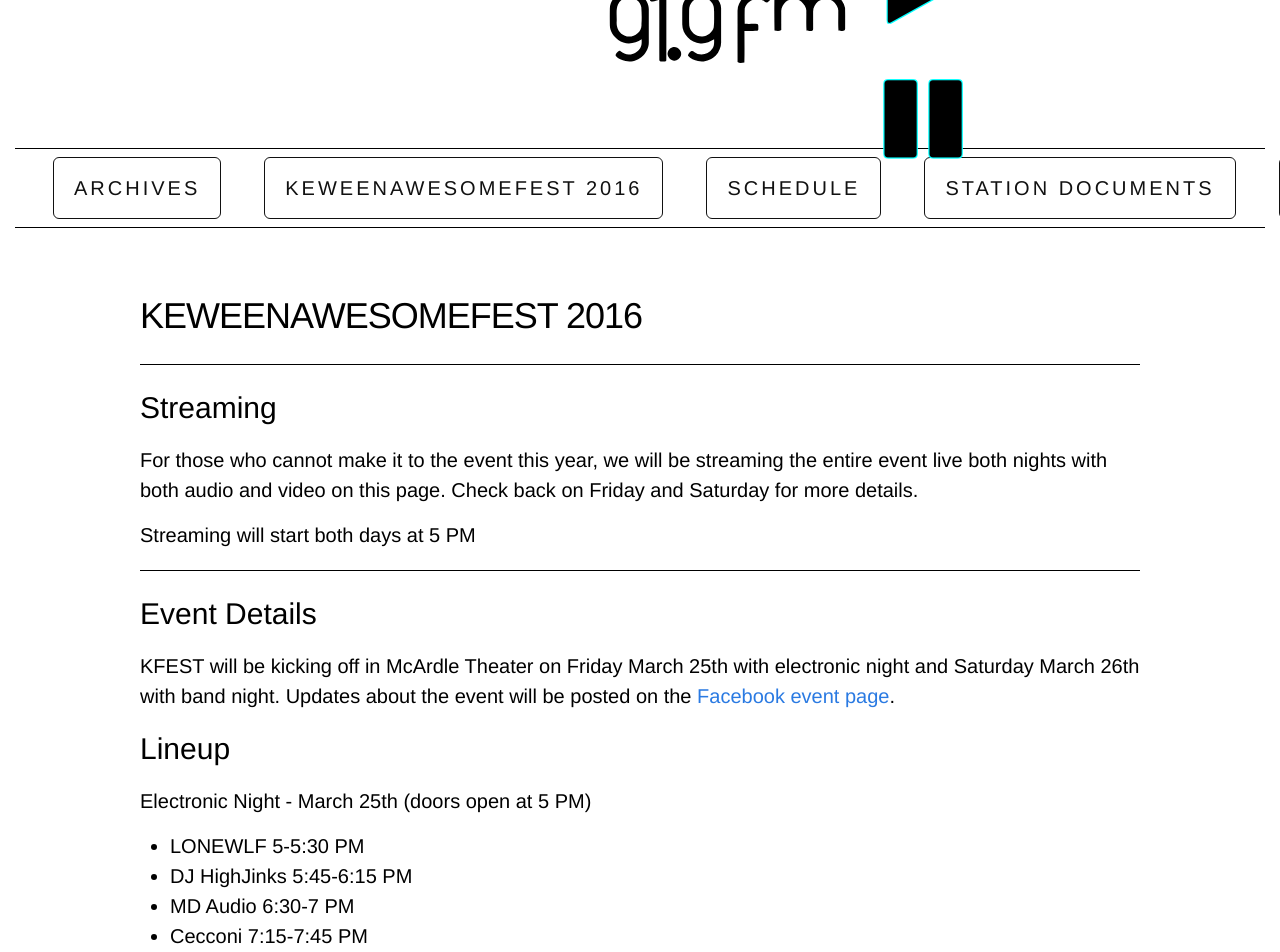
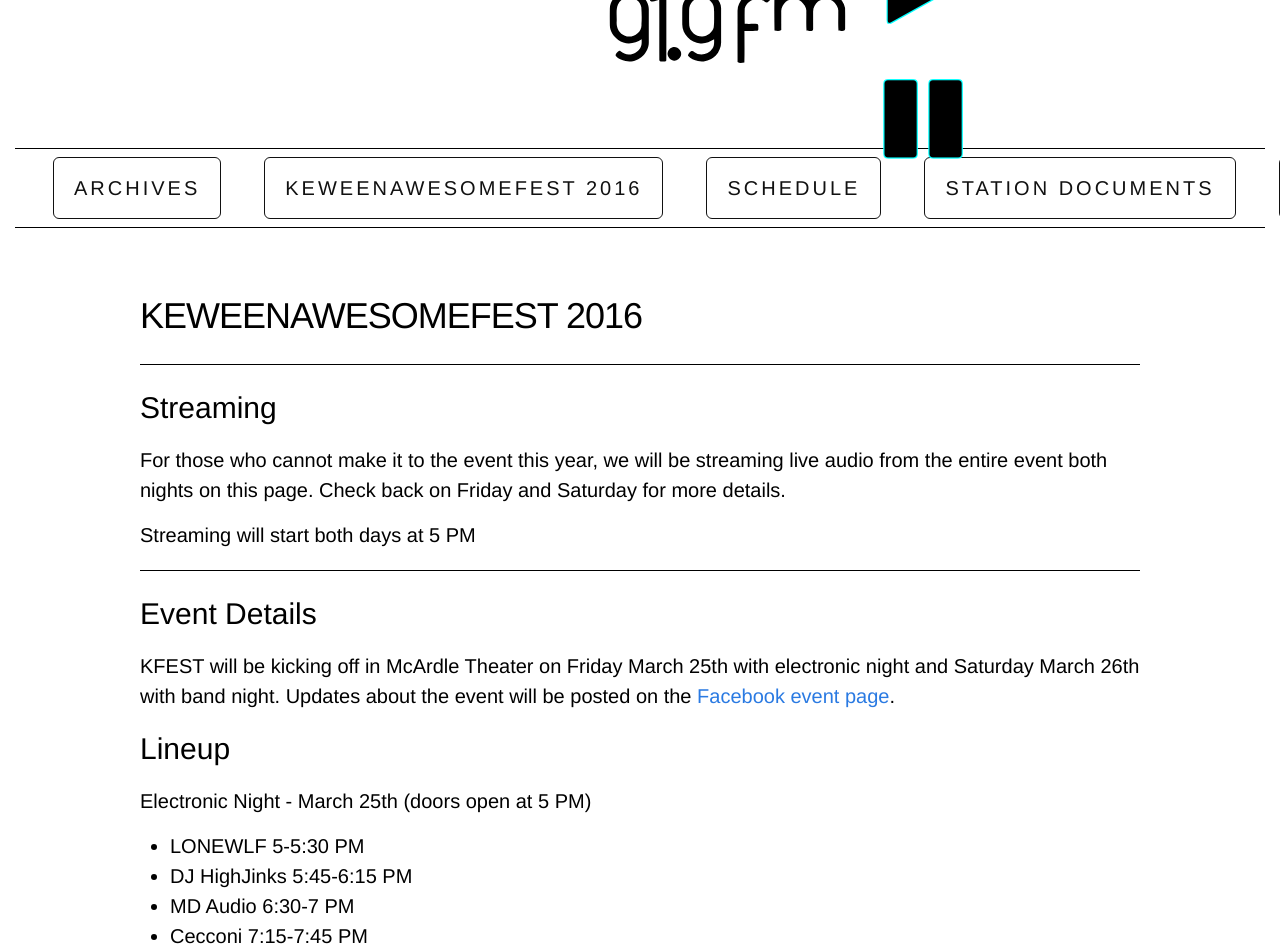
Before and after one commit to WMTU/wmtu.mtu.edu, a Jekyll site: the page built from kfest.md, in a window 1280 px wide. Shown: the part 262-1214 px from the top of the page. Built offline with Jekyll 4.4.1, drawn with Linux system fonts in a browser that asks for light colours.

Commit message:
Remove video stream information

```diff
--- a/kfest.md
+++ b/kfest.md
@@ -8,7 +8,7 @@ permalink: /kfest-2016/
 
 # Streaming
 
-For those who cannot make it to the event this year, we will be streaming the entire event live both nights with both audio and video on this page. Check back on Friday and Saturday for more details.
+For those who cannot make it to the event this year, we will be streaming live audio from the entire event both nights on this page. Check back on Friday and Saturday for more details.
 
 Streaming will start both days at 5 PM
 
```
